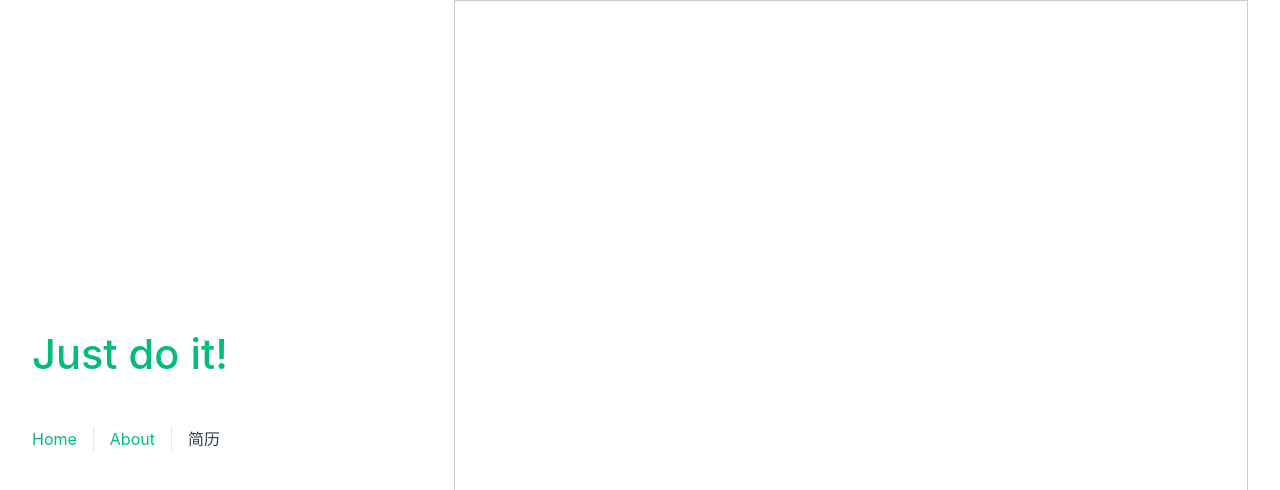
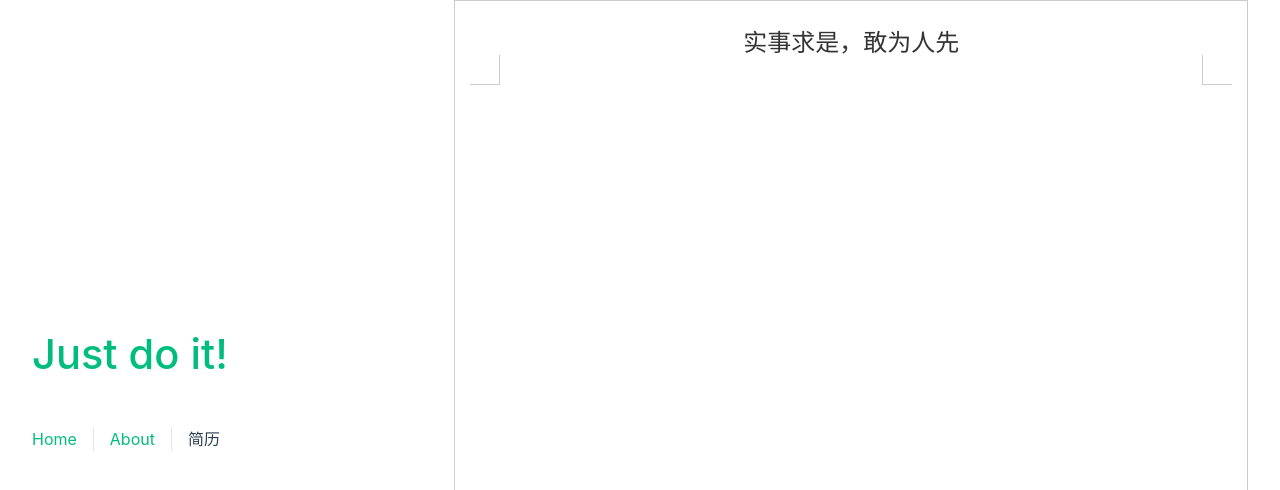
Before and after one commit to jiuyehengxia/vue3Study, a Vue app: page /curriculumVitae in a window 1280 px wide. Shown: the top 490 px of the page. Built offline with nearby package versions, Linux system fonts and the light colour scheme.

Commit message:
add: curriculum vitae head

```diff
--- a/src/views/CurriculumVitae.vue
+++ b/src/views/CurriculumVitae.vue
@@ -2,6 +2,7 @@
 
 <template>
   <div class="outer-wrap">
+    <div class="header-area">实事求是，敢为人先</div>
     <div class="content-warp"></div>
   </div>
 </template>
@@ -12,6 +13,37 @@
   width: 210mm;
   height: 100vh;
   overflow-y: auto;
+  padding: 0 20mm;
+}
+.outer-wrap .header-area {
+  color: #333;
+  font-size: 24px;
+  padding: 6mm 0;
+  text-align: center;
+  font-family: 'Microsoft YaHei UI';
+  position: relative;
+}
+.outer-wrap .header-area::before {
+  position: absolute;
+  content: '';
+  width: 30px;
+  height: 30px;
+  border-width: 0 1px 1px 0;
+  border-style: solid;
+  border-color: #ccc;
+  left: -16mm;
+  bottom: 0;
+}
+.outer-wrap .header-area::after {
+  position: absolute;
+  content: '';
+  width: 30px;
+  height: 30px;
+  border-width: 0 0 1px 1px;
+  border-style: solid;
+  border-color: #ccc;
+  right: -16mm;
+  bottom: 0;
 }
 .outer-wrap .content-warp {
   height: 297mm;
```
